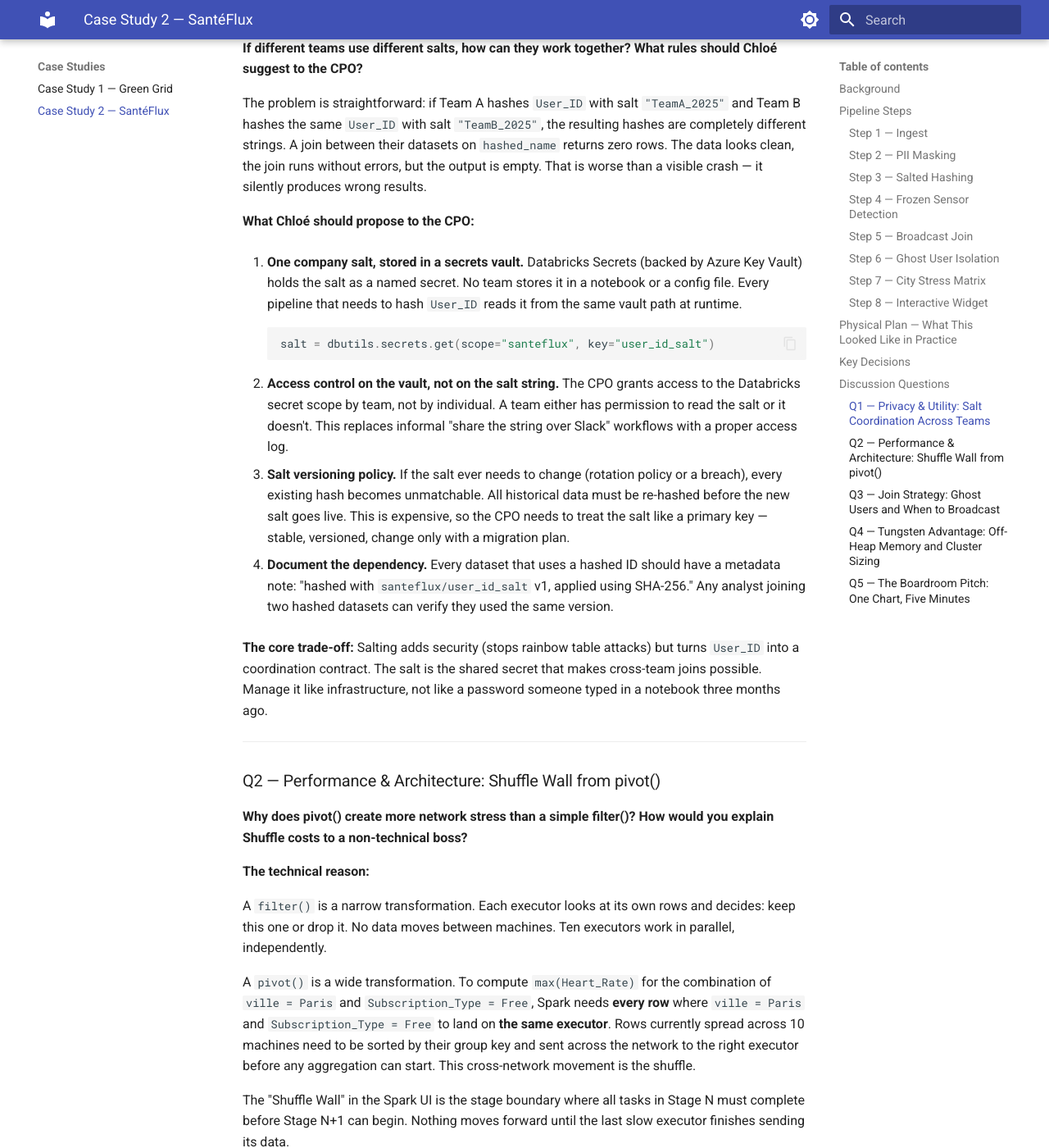
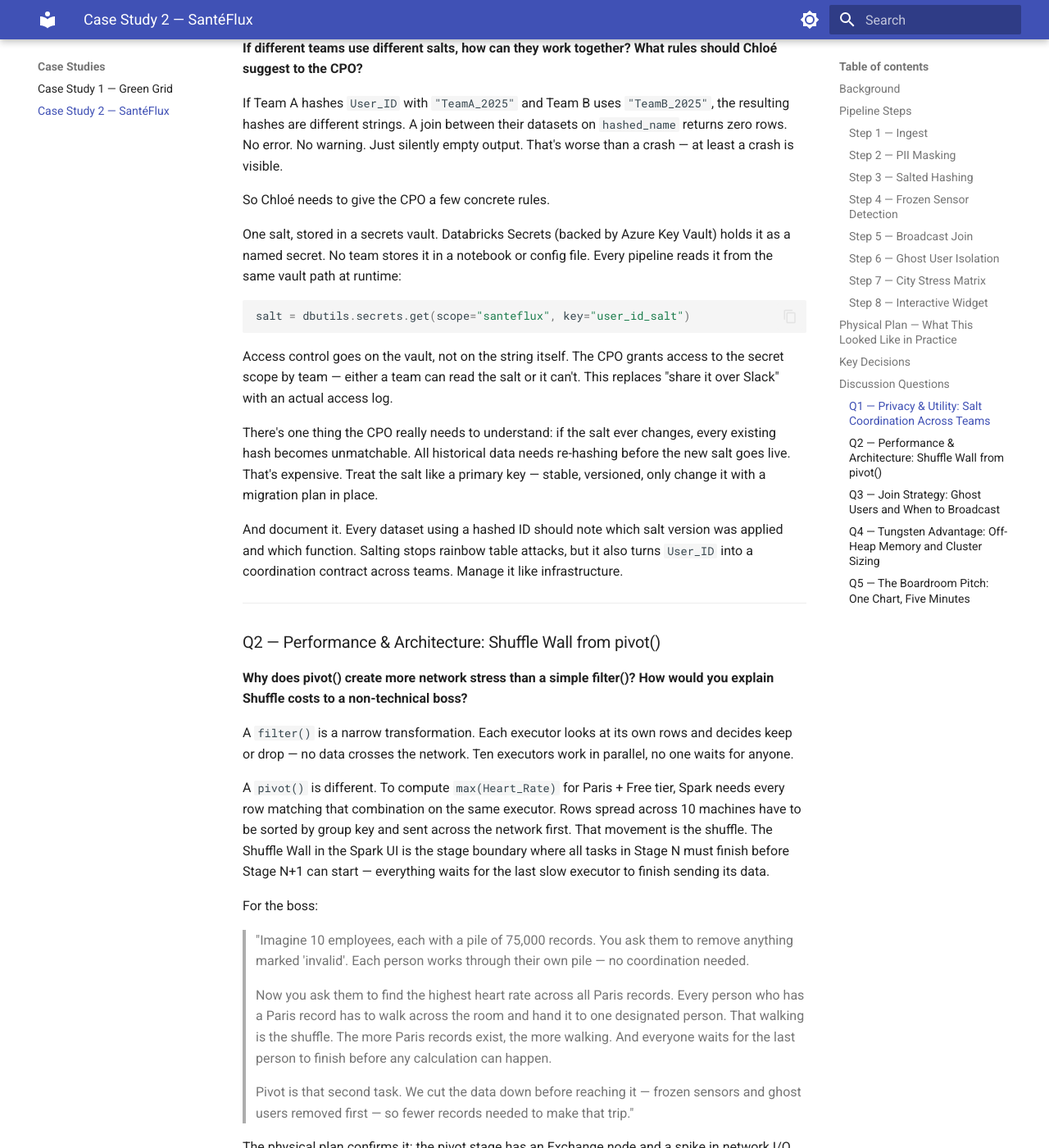
Before and after one commit to saidev-pbi-fabric/pyspark-learning-notes, an MkDocs documentation site: the page built from docs/case-studies/santeflux.md, in a window 1280 px wide and 1400 px high, scrolled down 4523 px. Shown: the whole window at 82% size. Built offline with MkDocs 1.6.1 and Material for MkDocs 9.7.7, drawn with Linux system fonts in a browser that asks for light colours; some of the changed text lies outside the part shown.

Commit message:
Humanize discussion questions — remove AI structure patterns

````diff
--- a/docs/case-studies/santeflux.md
+++ b/docs/case-studies/santeflux.md
@@ -179,7 +179,7 @@
 
 ## Discussion Questions
 
-These are the five preparation questions from the bootcamp session. Answers written from Chloé's perspective as the lead data engineer.
+Five preparation questions from the bootcamp session, answered from Chloé's perspective as the lead data engineer.
 
 ---
 
@@ -187,23 +187,21 @@
 
 **If different teams use different salts, how can they work together? What rules should Chloé suggest to the CPO?**
 
-The problem is straightforward: if Team A hashes `User_ID` with salt `"TeamA_2025"` and Team B hashes the same `User_ID` with salt `"TeamB_2025"`, the resulting hashes are completely different strings. A join between their datasets on `hashed_name` returns zero rows. The data looks clean, the join runs without errors, but the output is empty. That is worse than a visible crash — it silently produces wrong results.
+If Team A hashes `User_ID` with `"TeamA_2025"` and Team B uses `"TeamB_2025"`, the resulting hashes are different strings. A join between their datasets on `hashed_name` returns zero rows. No error. No warning. Just silently empty output. That's worse than a crash — at least a crash is visible.
 
-**What Chloé should propose to the CPO:**
+So Chloé needs to give the CPO a few concrete rules.
 
-1. **One company salt, stored in a secrets vault.** Databricks Secrets (backed by Azure Key Vault) holds the salt as a named secret. No team stores it in a notebook or a config file. Every pipeline that needs to hash `User_ID` reads it from the same vault path at runtime.
+One salt, stored in a secrets vault. Databricks Secrets (backed by Azure Key Vault) holds it as a named secret. No team stores it in a notebook or config file. Every pipeline reads it from the same vault path at runtime:
 
-    ```python
-    salt = dbutils.secrets.get(scope="santeflux", key="user_id_salt")
-    ```
+```python
+salt = dbutils.secrets.get(scope="santeflux", key="user_id_salt")
+```
 
-2. **Access control on the vault, not on the salt string.** The CPO grants access to the Databricks secret scope by team, not by individual. A team either has permission to read the salt or it doesn't. This replaces informal "share the string over Slack" workflows with a proper access log.
+Access control goes on the vault, not on the string itself. The CPO grants access to the secret scope by team — either a team can read the salt or it can't. This replaces "share it over Slack" with an actual access log.
 
-3. **Salt versioning policy.** If the salt ever needs to change (rotation policy or a breach), every existing hash becomes unmatchable. All historical data must be re-hashed before the new salt goes live. This is expensive, so the CPO needs to treat the salt like a primary key — stable, versioned, change only with a migration plan.
+There's one thing the CPO really needs to understand: if the salt ever changes, every existing hash becomes unmatchable. All historical data needs re-hashing before the new salt goes live. That's expensive. Treat the salt like a primary key — stable, versioned, only change it with a migration plan in place.
 
-4. **Document the dependency.** Every dataset that uses a hashed ID should have a metadata note: "hashed with `santeflux/user_id_salt` v1, applied using SHA-256." Any analyst joining two hashed datasets can verify they used the same version.
-
-**The core trade-off:** Salting adds security (stops rainbow table attacks) but turns `User_ID` into a coordination contract. The salt is the shared secret that makes cross-team joins possible. Manage it like infrastructure, not like a password someone typed in a notebook three months ago.
+And document it. Every dataset using a hashed ID should note which salt version was applied and which function. Salting stops rainbow table attacks, but it also turns `User_ID` into a coordination contract across teams. Manage it like infrastructure.
 
 ---
 
@@ -211,23 +209,19 @@
 
 **Why does pivot() create more network stress than a simple filter()? How would you explain Shuffle costs to a non-technical boss?**
 
-**The technical reason:**
+A `filter()` is a narrow transformation. Each executor looks at its own rows and decides keep or drop — no data crosses the network. Ten executors work in parallel, no one waits for anyone.
 
-A `filter()` is a narrow transformation. Each executor looks at its own rows and decides: keep this one or drop it. No data moves between machines. Ten executors work in parallel, independently.
+A `pivot()` is different. To compute `max(Heart_Rate)` for Paris + Free tier, Spark needs every row matching that combination on the same executor. Rows spread across 10 machines have to be sorted by group key and sent across the network first. That movement is the shuffle. The Shuffle Wall in the Spark UI is the stage boundary where all tasks in Stage N must finish before Stage N+1 can start — everything waits for the last slow executor to finish sending its data.
 
-A `pivot()` is a wide transformation. To compute `max(Heart_Rate)` for the combination of `ville = Paris` and `Subscription_Type = Free`, Spark needs **every row** where `ville = Paris` and `Subscription_Type = Free` to land on **the same executor**. Rows currently spread across 10 machines need to be sorted by their group key and sent across the network to the right executor before any aggregation can start. This cross-network movement is the shuffle.
+For the boss:
 
-The "Shuffle Wall" in the Spark UI is the stage boundary where all tasks in Stage N must complete before Stage N+1 can begin. Nothing moves forward until the last slow executor finishes sending its data.
+> "Imagine 10 employees, each with a pile of 75,000 records. You ask them to remove anything marked 'invalid'. Each person works through their own pile — no coordination needed.
+>
+> Now you ask them to find the highest heart rate across all Paris records. Every person who has a Paris record has to walk across the room and hand it to one designated person. That walking is the shuffle. The more Paris records exist, the more walking. And everyone waits for the last person to finish before any calculation can happen.
+>
+> Pivot is that second task. We cut the data down before reaching it — frozen sensors and ghost users removed first — so fewer records needed to make that trip."
 
-**How to explain it to a non-technical boss:**
-
-> "Imagine you have 10 employees, each with a pile of 75,000 health records on their desk. You ask them to remove any record marked 'invalid'. Each person works through their own pile. Fast — no one needs to talk to anyone else.
->
-> Now you ask them to calculate the maximum heart rate for Paris users across all piles. Every person who has a Paris record has to walk across the room and hand it to one designated person. That walking is the shuffle. The more Paris records exist, the more walking happens. And everyone else has to wait for the last person to finish walking before the calculation can start.
->
-> Pivot is that second task. We reduced the data before the pivot — removed frozen sensors and ghost users first — so fewer records needed to walk across the room."
-
-**The Spark UI confirms this:** the pivot stage shows an Exchange node (shuffle) in the physical plan, a spike in network I/O, and a clear stage boundary. The filter stage before it shows no Exchange node at all.
+The physical plan confirms it: the pivot stage has an Exchange node and a spike in network I/O. The filter stage before it has neither.
 
 ---
 
@@ -235,11 +229,9 @@
 
 **Which join type finds Ghost Users? When is broadcast() the right choice?**
 
-**Finding Ghost Users — two valid approaches:**
+Ghost users are in vitals but have no matching record in subs. Two ways to find them.
 
-Ghost users are rows in `vitals` with no matching record in `subs`. Two ways to find them:
-
-**Option A — left_anti join (direct approach):**
+The direct way — left_anti:
 
 ```python
 df_ghost = vitals_clean_df.join(
@@ -259,22 +251,18 @@
 df_clean = df_joined.filter(col("Subscription_Type").isNotNull())
 ```
 
-This is slightly more work but produces both `df_ghost` and `df_clean` from a single join pass, which is more efficient than running two separate joins. Chloé chose this because she needed both outputs anyway.
+More code, but it produces both `df_ghost` and `df_clean` from a single join pass. Since both outputs were needed anyway, one join is more efficient than two separate ones.
 
-**When is broadcast() the right choice?**
+On broadcast: it sends the small table to every executor so the large table never moves across the network. At ~125 KB, `subs` is an easy call.
 
-Broadcast is correct when one table is small enough to fit in executor memory and the other is large. The rule:
+| Situation | Decision |
+|-----------|----------|
+| Small table < 10 MB | Auto-broadcast — Spark handles it |
+| Small table 10–200 MB | Manual `broadcast()` hint — safe |
+| Small table > 200 MB | Risky — executor memory pressure |
+| Both tables large | Sort-merge join |
 
-| Condition | Use broadcast? |
-|-----------|---------------|
-| Small table < 10 MB (Spark default threshold) | Auto-broadcast — Spark does it automatically |
-| Small table 10 MB – 200 MB | Manual `broadcast()` hint — safe |
-| Small table > 200 MB | Risky — executor memory pressure, may OOM |
-| Both tables large | Sort-merge join — no broadcast |
-
-In this case: `subs` is 10,000 rows at ~125 KB. Trivially safe to broadcast. The physical plan confirmed it: `PhotonBroadcastHashJoin BuildRight` with `EXECUTOR_BROADCAST` on the subs side and no Exchange node on the 750,000-row vitals table.
-
-The broadcast eliminates the shuffle entirely on the large table. Without it, Spark shuffles both tables by join key — 750,000 rows crossing the network unnecessarily.
+Without broadcast, Spark shuffles both tables by join key — 750,000 rows crossing the network for no reason. The physical plan confirmed it worked: `PhotonBroadcastHashJoin BuildRight`, `EXECUTOR_BROADCAST` on subs, no Exchange on vitals.
 
 ---
 
@@ -282,39 +270,30 @@
 
 **How does off-heap memory change how Chloé picks her cluster size? What metrics should she watch?**
 
-**What off-heap means:**
+Normal Java programs store objects in JVM heap memory. The garbage collector periodically scans the heap to free memory from objects no longer in use. During a GC pause, all threads stop — executor frozen, tasks stalled, whole stage slows. On large datasets, GC pauses can eat 10–20% of job time.
 
-Normal Java programs store objects in JVM heap memory. The JVM's garbage collector periodically scans the heap to free memory from objects no longer in use. During a GC pause, all threads stop — the executor is frozen, tasks stall, and the whole stage slows down. On large datasets with lots of intermediate objects, GC pauses can eat 10–20% of job time.
+Tungsten stores data in off-heap memory, outside the JVM entirely. The GC never touches it. Spark manages the layout directly in binary format, which is also more CPU cache-friendly.
 
-Tungsten stores data in **off-heap memory** — raw OS memory, outside the JVM. The garbage collector never touches it. Spark manages the memory layout directly using binary format (like a database does), which is also more CPU cache-friendly.
-
-**What this means for cluster sizing:**
-
-With standard JVM heap: you have to over-provision. If you need 16 GB of working data, you size for 24–32 GB because GC pressure grows non-linearly. You're buying headroom against pauses.
-
-With Tungsten off-heap: GC pressure drops sharply. You can size more tightly — provision for what the data actually needs, not what GC-related overhead might consume. Less wasted compute cost.
-
-The off-heap allocation is controlled by:
+For cluster sizing, this changes the numbers. Without off-heap you over-provision: if you need 16 GB of working data, you size for 24–32 GB because GC pressure grows non-linearly and you need headroom against pauses. With Tungsten, GC pressure drops and you can size closer to what the data actually needs.
 
 ```python
 spark.conf.set("spark.memory.offHeap.enabled", "true")
 spark.conf.set("spark.memory.offHeap.size", "2g")  # per executor
 ```
 
-If off-heap is too small, Spark spills intermediate data to disk — which is slow. If it's too large, you're wasting memory that the OS could use for file caching.
+Too small and Spark spills intermediate data to disk. Too large and you're wasting memory the OS could use for file caching.
 
-**Metrics to watch in the Spark UI:**
+Metrics to watch in the Spark UI:
 
-| Metric | Where | What it tells you |
-|--------|-------|-------------------|
-| GC Time | Executor tab | Should be near zero; spikes mean heap pressure |
-| Spill (Memory) | Stage tab | Data spilling from RAM to disk — add off-heap or reduce partition size |
-| Spill (Disk) | Stage tab | Worse than memory spill — serious memory shortage |
-| Executor Memory Used | Executor tab | If consistently < 60%, you're over-provisioned |
-| Task Duration Variance | Stage tab | High variance = some executors are GC-pausing or spilling while others finish |
-| Shuffle Read/Write | Stage tab | High shuffle volume + GC time together = resize the cluster |
+| Metric | Tab | What it tells you |
+|--------|-----|-------------------|
+| GC Time | Executor | Near zero is normal. Spikes mean heap pressure |
+| Spill (Memory) | Stage | Data overflowing from RAM — add off-heap or reduce partitions |
+| Spill (Disk) | Stage | Worse than memory spill — serious shortage |
+| Executor Memory Used | Executor | Consistently under 60% means over-provisioned |
+| Task Duration Variance | Stage | High variance — some executors GC-pausing or spilling while others finish |
 
-For SantéFlux on serverless Databricks, Photon Engine handles much of this automatically — it runs on native code entirely, so Tungsten's off-heap benefit is built in. On a standard cluster, these settings matter more.
+For SantéFlux on serverless Databricks, Photon runs on native code and handles most of this automatically. On a standard cluster these settings matter more.
 
 ---
 
@@ -322,7 +301,7 @@
 
 **What one chart shows that Chloé's work keeps the data safe AND delivers the business answer?**
 
-**The chart: the City Stress Matrix filtered to one city via the widget.**
+The City Stress Matrix, filtered to one city via the widget:
 
 ```
 | ville  | Free_max_Heart_Rate | Free_min_Heart_Rate | Premium_max_Heart_Rate | Premium_min_Heart_Rate |
@@ -330,19 +309,15 @@
 | Paris  | 120                 | 60                  | 98                     | 55                     |
 ```
 
-**Why this one output proves both things at once:**
+No names. No IDs. No individual records — just aggregated ranges. The board is looking at actual GDPR-compliant output, not a compliance document. And it answers the question that got analytics blocked: Paris Free-tier users hit 120 bpm max vs Premium at 98. That's a product question the data team can now investigate.
 
-- **Data safety:** There are no names, no IDs, no individual records in this table. It is aggregated ranges. No one can reverse-engineer a person from a maximum heart rate. The pipeline stripped every piece of PII before this result was ever computed. The board is looking at the proof of GDPR compliance — not a policy document, the actual output.
+Toggling the widget live in the room adds something: Chloé can switch between Paris, Lyon, and Marseille without re-running anything. The pipeline already finished. It shows the board the system works interactively, not as a one-time dump.
 
-- **Business value:** The table answers the question the CPO blocked analytics from answering. Paris Free-tier users hit a max of 120 bpm vs Premium users at 98 bpm. That is a product insight. Are Free users more physically active? Are Premium features attracting a different demographic? The data now supports that conversation.
+Five minutes:
 
-- **The widget adds one more proof point:** Chloé can toggle between Paris, Lyon, and Marseille live in the room without re-running anything. The pipeline already finished. The board sees that the system is interactive, not a one-time report.
+1. "750,000 health records. Names masked, IDs hashed, stuck sensors removed. Nothing identifiable reaches any output." (30 seconds — lead with safety, that's what blocked analytics)
+2. Show the table. "This is what 750,000 records look like after the pipeline." (1 minute)
+3. Toggle the widget live. "No re-run, no IT ticket." (30 seconds)
+4. Ask: "Which city do you want to look at first?" (fill the rest of the time with the conversation the board actually wants to have)
 
-**The five-minute pitch structure:**
-
-1. "750,000 health records. Names masked at ingestion, IDs replaced with cryptographic hashes, stuck sensors removed. Nothing identifiable enters any output." (30 seconds — safety first, because that is what blocked analytics)
-2. Show the table. "This is what 750,000 records look like after the pipeline — city-level ranges, subscription tier split." (1 minute)
-3. Toggle the widget. "The board can slice by city. No re-run, no IT ticket." (30 seconds)
-4. One question back to the room: "Which city do you want to look at first?" (the rest of the five minutes)
-
-The chart does not need annotations or a legend. The absence of names and IDs is the story. A table of numbers with no personal data in it is the deliverable the CPO asked for.
+The table needs no annotations. The absence of personal data is the point.
````
Also changed, not shown: other parts of docs/case-studies/santeflux.md (+2 -2 lines).
